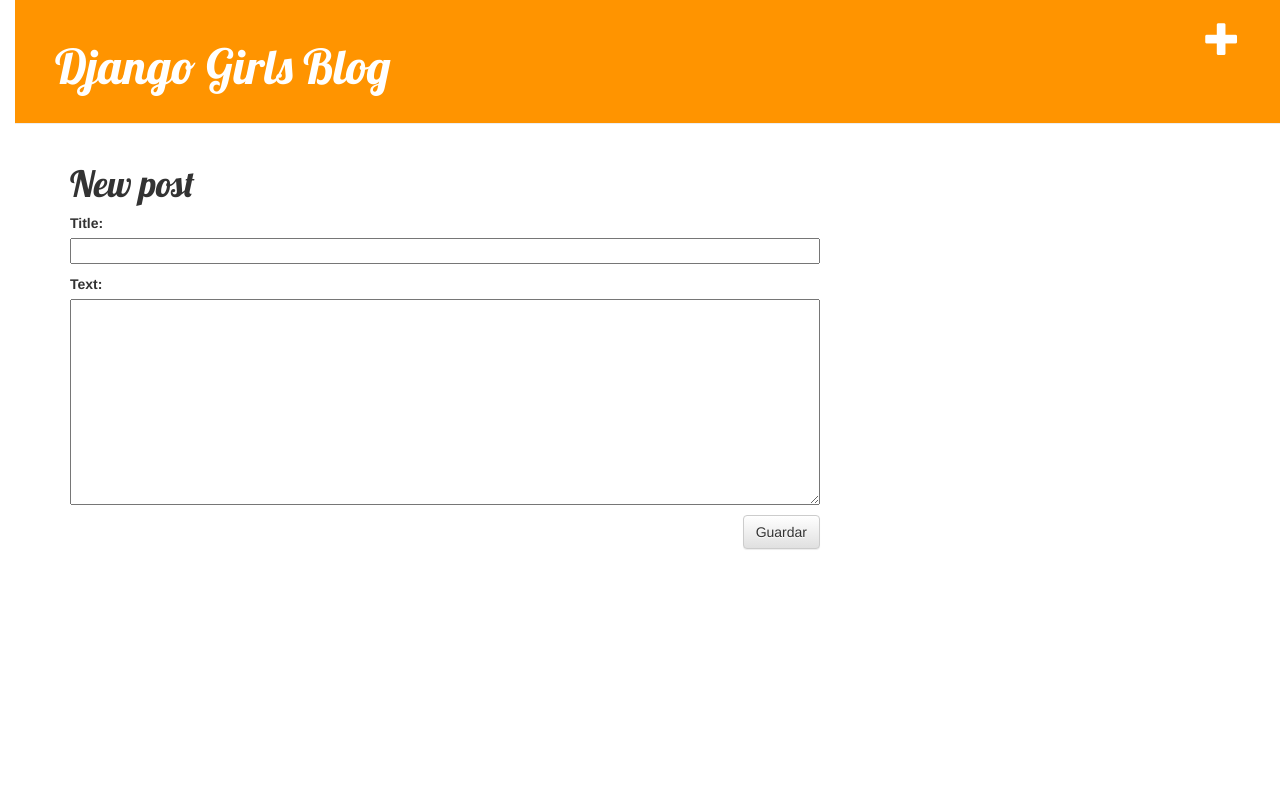
After one commit to LucasHelal/blog-django, a Django app: template blog/templates/blog/post_edit.html in a window 1280 px wide. The commit adds this page. Run offline with Django 3.2, Linux system fonts and the light colour scheme; the template is opened without the code that fills it: values that come from a table or form of the project are taken from there, others are empty; parts of the project's set-up code (start-up, migrations or seed data) failed here and were passed over; some libraries are stand-ins or nearby versions.

Commit message:
formulario edit

```diff
--- /dev/null
+++ b/blog/forms.py
@@ -0,0 +1,8 @@
+from django import forms
+from .models import Post
+
+class PostForm(forms.ModelForm):
+
+    class Meta:
+        model = Post
+        fields = ('title', 'text',)
--- /dev/null
+++ b/blog/static/css/blog.css
@@ -0,0 +1,56 @@
+h1 a {
+  color: #FCA205;
+  font-family: 'Lobster';
+}
+
+body {
+  padding-left: 15px;
+}
+
+.page-header {
+    background-color: #ff9400;
+    margin-top: 0;
+    padding: 20px 20px 20px 40px;
+}
+
+.page-header h1, .page-header h1 a, .page-header h1 a:visited, .page-header h1 a:active {
+    color: #ffffff;
+    font-size: 36pt;
+    text-decoration: none;
+}
+
+.content {
+    margin-left: 40px;
+}
+
+h1, h2, h3, h4 {
+    font-family: 'Lobster', cursive;
+}
+
+.date {
+    float: right;
+    color: #828282;
+}
+
+.save {
+    float: right;
+}
+
+.post-form textarea, .post-form input {
+    width: 100%;
+}
+
+.top-menu, .top-menu:hover, .top-menu:visited {
+    color: #ffffff;
+    float: right;
+    font-size: 26pt;
+    margin-right: 20px;
+}
+
+.post {
+    margin-bottom: 70px;
+}
+
+.post h1 a, .post h1 a:visited {
+    color: #000000;
+}
--- /dev/null
+++ b/blog/templates/blog/base.html
@@ -0,0 +1,24 @@
+{% load staticfiles %}
+<html>
+    <head>
+        <title>Django Girls blog</title>
+        <link rel="stylesheet" href="//maxcdn.bootstrapcdn.com/bootstrap/3.2.0/css/bootstrap.min.css">
+        <link rel="stylesheet" href="//maxcdn.bootstrapcdn.com/bootstrap/3.2.0/css/bootstrap-theme.min.css">
+        <link href='//fonts.googleapis.com/css?family=Lobster&subset=latin,latin-ext' rel='stylesheet' type='text/css'>
+        <link rel="stylesheet" href="{% static 'css/blog.css' %}">
+    </head>
+    <body>
+        <div class="page-header">
+            <a href="{% url 'blog.views.post_new' %}" class="top-menu"><span class="glyphicon glyphicon-plus"></span></a>
+            <h1><a href="/">Django Girls Blog</a></h1>
+        </div>
+        <div class="content container">
+            <div class="row">
+                <div class="col-md-8">
+                    {% block content %}
+                    {% endblock %}
+                </div>
+            </div>
+        </div>
+    </body>
+</html>
--- /dev/null
+++ b/blog/templates/blog/post_edit.html
@@ -0,0 +1,9 @@
+{% extends 'blog/base.html' %}
+
+{% block content %}
+    <h1>New post</h1>
+    <form method="POST" class="post-form">{% csrf_token %}
+        {{ form.as_p }}
+        <button type="submit" class="save btn btn-default">Guardar</button>
+    </form>
+{% endblock %}
--- a/blog/urls.py
+++ b/blog/urls.py
@@ -3,4 +3,6 @@
 
 urlpatterns = [
     url(r'^$', views.post_list),
+    url(r'^post/(?P<pk>[0-9]+)/$', views.post_detail),
+    url(r'^post/new/$', views.post_new, name='post_new'),
 ]
```
Also changed, not shown: blog/templates/blog/post_list.html (+12 -16 lines), blog/views.py (+14 -0 lines).
